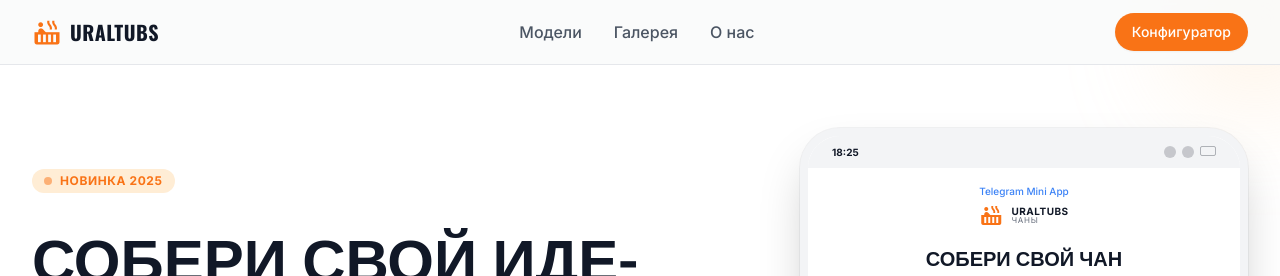
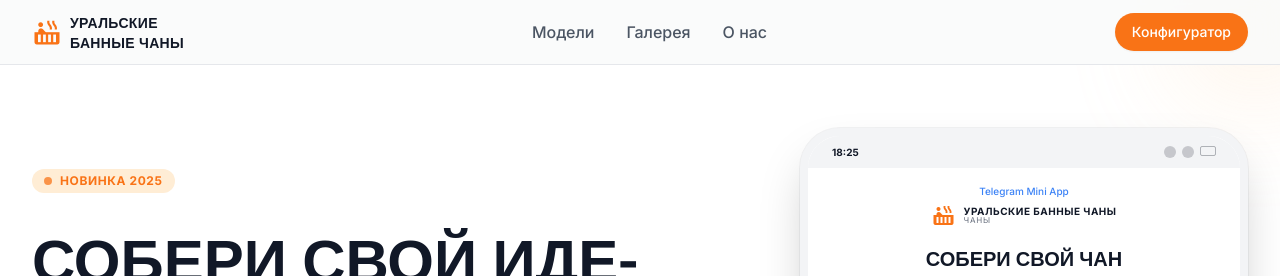
Before and after one commit to alenaistomina47-creator/my-chan-site, a plain HTML site: page index.html in a window 1280 px wide. Shown: the top 276 px of the page. Drawn offline with nearby package versions, Linux system fonts and the light colour scheme.

Commit message:
Add files via upload

```diff
--- a/index.html
+++ b/index.html
@@ -64,8 +64,12 @@
             <div class="flex justify-between items-center h-16">
                 <div class="flex items-center gap-2">
                     <span class="material-symbols-outlined text-primary text-3xl">hot_tub</span>
+                    <div class="flex flex-col leading-none">
                         <span
-                        class="font-heading font-bold text-xl tracking-wide uppercase text-gray-900 dark:text-white">UralTubs</span>
+                            class="font-heading font-bold text-sm tracking-wide uppercase text-gray-900">Уральские</span>
+                        <span class="font-heading font-bold text-sm tracking-wide uppercase text-gray-900">Банные
+                            Чаны</span>
+                    </div>
                 </div>
                 <div class="hidden md:flex space-x-8">
                     <a class="text-gray-600 dark:text-gray-300 hover:text-primary dark:hover:text-primary transition-colors font-medium"
@@ -163,7 +167,7 @@
                                 <div class="text-left leading-none">
                                     <h4
                                         class="text-[10px] font-bold text-gray-900 dark:text-white uppercase tracking-wider">
-                                        UralTubs</h4>
+                                        УРАЛЬСКИЕ БАННЫЕ ЧАНЫ</h4>
                                     <p class="text-[8px] text-gray-500 uppercase tracking-widest">ЧАНЫ</p>
                                 </div>
                             </div>
@@ -335,7 +339,6 @@
                     });
                 });
             }
-        });
 
             // Teaser & Sticky CTA Logic
             window.addEventListener('scroll', () => {
```
Lines whose indentation alone changed are shown as unchanged.
